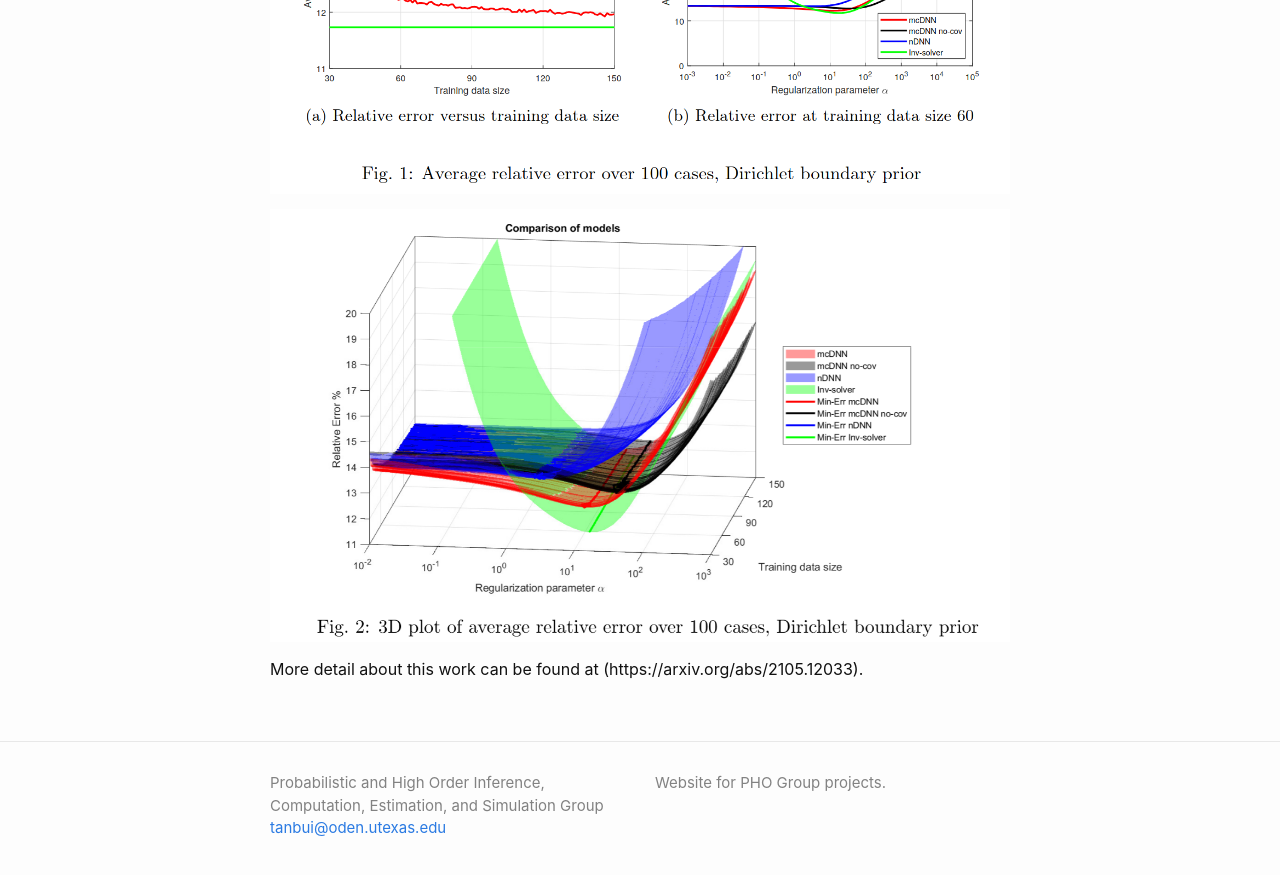
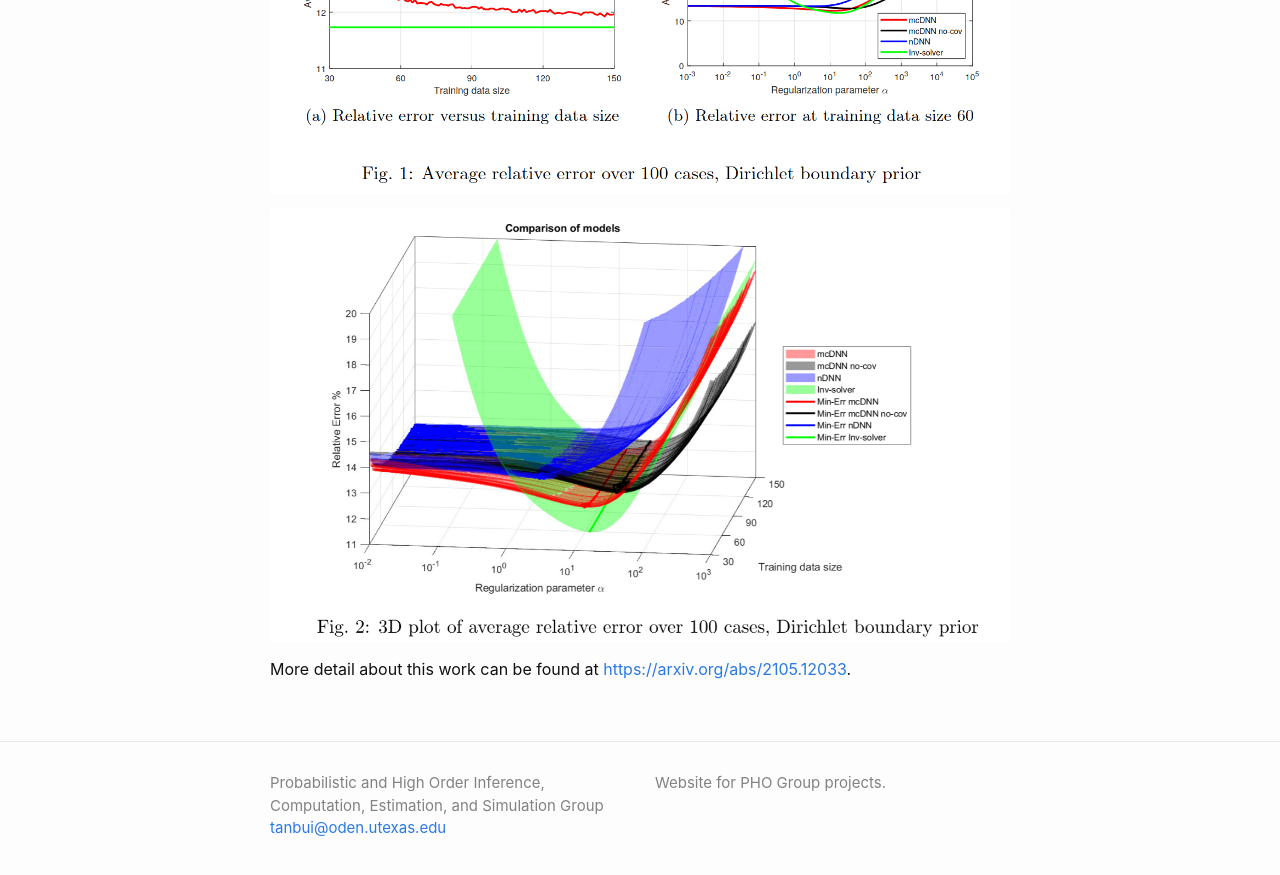
Before and after one commit to tscott-00/phogroup.github.io, a Jekyll site: the page built from cdse/model_constrained.md, in a window 1280 px wide and 900 px high, scrolled down 1660 px. Shown: the top 875 px of the window. Built offline with Jekyll 4.4.1, drawn with Linux system fonts in a browser that asks for light colours; formulas are drawn with MathJax 3; part of the change alters nothing that is shown.

Commit message:
Hai fixed

```diff
--- a/cdse/model_constrained.md
+++ b/cdse/model_constrained.md
@@ -46,4 +46,4 @@ The results for the linear inverse problem with a linear neural network show tha
 
 ![image2](/assets/figures/hainguyen/mcDNN_fig_2.png)
 
-More detail about this work can be found at (https://arxiv.org/abs/2105.12033).
+More detail about this work can be found at [https://arxiv.org/abs/2105.12033](https://arxiv.org/abs/2105.12033).
```
